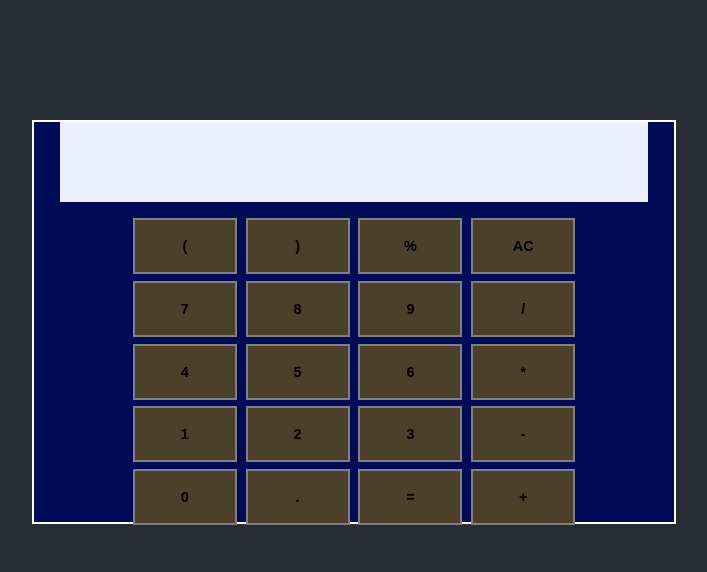
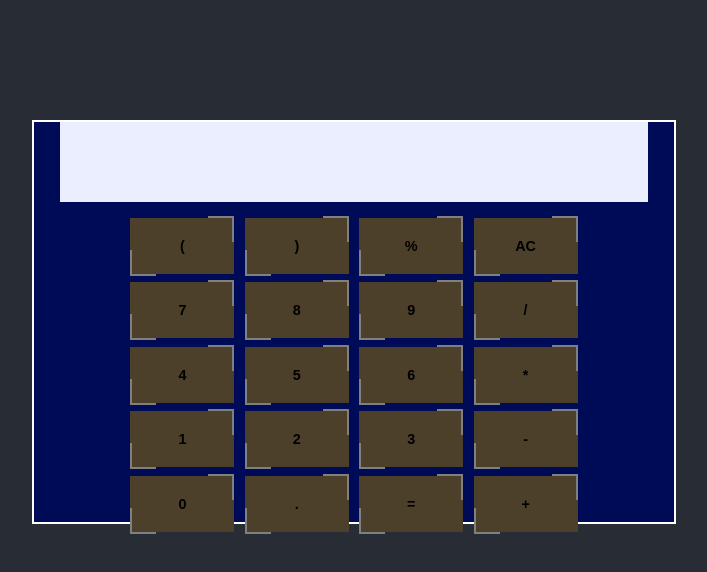
Before and after one commit to domq077/calculatorApp, a React (Create React App) app: page / in a window 1280 px wide. Shown: the top 572 px of the page, without its empty margins (286-993 px from the left). Built offline with nearby package versions, Linux system fonts and the light colour scheme.

Commit message:
add animation to buttons

```diff
--- a/src/components/Button.js
+++ b/src/components/Button.js
@@ -6,10 +6,44 @@ const ButtonCalc = styled.button`
     width: 6.5rem;
     height: 3.5rem;
     margin: 0 2px 2px 2px;
-    border: 2px solid gray;
+    border: none;
     font-weight: 700;
-    font-size: .9rem
+    font-size: .9rem;
+    cursor: pointer;
+    outline: none;
+    position: relative;
+
+    &:before, &:after {
+        border: 0 solid transparent;
+        transition: all 0.4s;
+        content: '';
+        position: absolute;
+        width: 24px;
+        height: 24px;
+    }
+
+    &:before {
+        border-top: 2px solid gray;
+        border-right: 2px solid gray;
+        right: 0;
+        height: 24px;
+        top: -2px;
+    }
+
+    &:after {
+        border-bottom: 2px solid gray;
+        border-left: 2px solid gray;
+        left: 0;
+        bottom: -2px;
+
+    }
+
+    &:hover:before, &:hover:after {
+        width: calc(100% - 2px);
+        height: 100%;
+    }
 `;
+
 const Button = ({value, onClick, buttonColor}) => (
     <ButtonCalc
         buttonColor={buttonColor}
--- a/src/components/Keyboard.js
+++ b/src/components/Keyboard.js
@@ -5,7 +5,7 @@ import Button from './Button';
 const Container = styled.div`
     display: grid;
     grid-template: repeat(5, 1fr) / repeat(4, 1fr);
-    gap: .3rem;
+    gap: .4rem;
 `;
 
 const Keyboard = ({onClick}) => (
```
